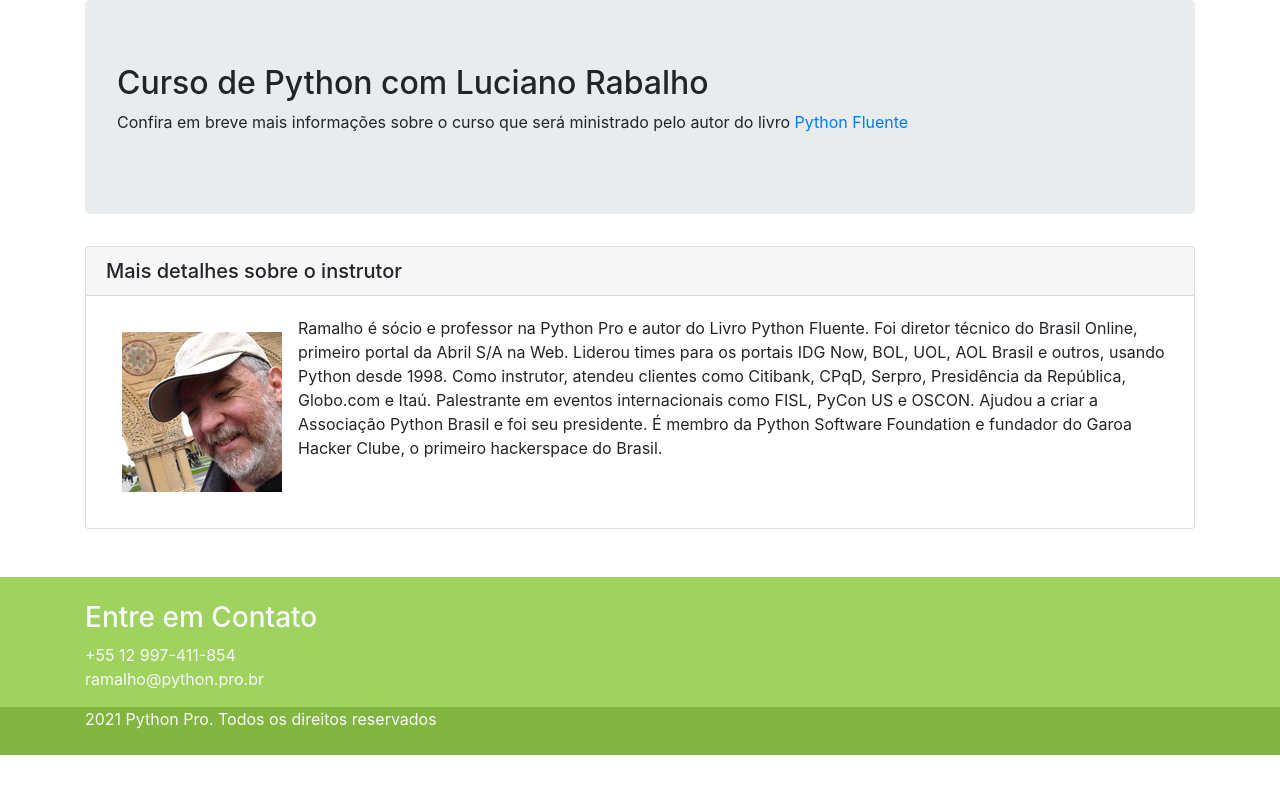
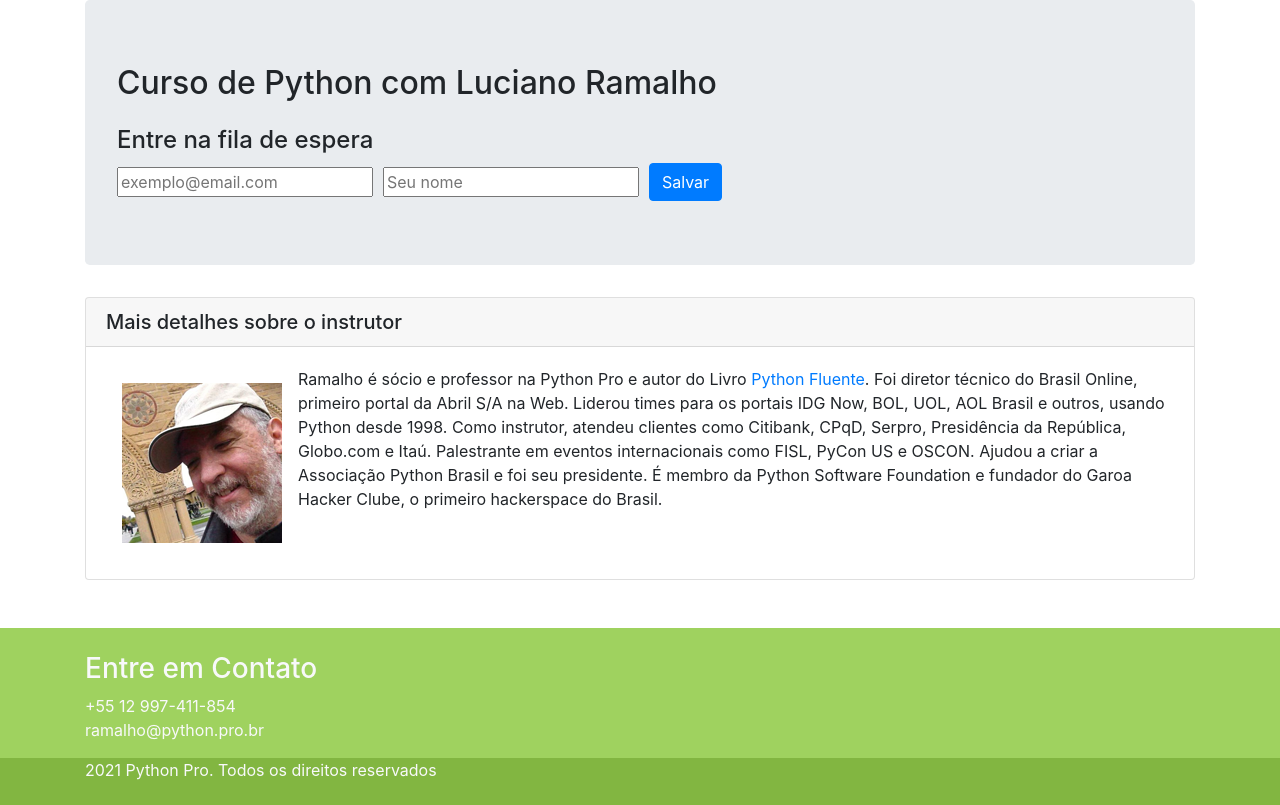
Before and after one commit to HenriqueCCdA/cursoDjangoDevPro, a Django app: page / in a window 1280 px wide. Shown: the part 56-861 px from the top of the page. Before the commit the page ends 811 px from the top, so only its background shows below. Run offline with Django 3.2, Linux system fonts and the light colour scheme; some libraries are stand-ins or nearby versions.

Commit message:
Criação da lista de espera com o mailchimp
close #77

```diff
--- a/pypro/base/templates/base/home.html
+++ b/pypro/base/templates/base/home.html
@@ -40,16 +40,46 @@
         <div class="col-md-12">
 
             <div class="jumbotron">
-                <h2>
-                    Curso de Python com Luciano Rabalho
-                </h2>
-                <p>
-                    Confira em breve mais informações sobre o curso que será
-                    ministrado pelo autor do livro
-                    <a href="https://www.oreilly.com/library/view/fluent-python/9781491946237/"
-                       target="_blank"> Python Fluente</a>
-                </p>
+                <h2>Curso de Python com Luciano Ramalho</h2>
+                <h4 class="mt-4">Entre na fila de espera</h4>
+
+                <form action="https://gmail.us5.list-manage.com/subscribe/post?u=ddb4a735ff33ee786ce2bc5af&amp;id=a1680cef33"
+                      method="post" id="mc-embedded-subscribe-form"
+                      name="mc-embedded-subscribe-form" class="flow-row align-items-center"
+                      target="_blank" novalidate>
+                    <div class="form-row align-items-center">
+                        <div class="col-auto">
+                            <label class="sr-only" for="mce-EMAIL">Email</label>
+                            <input type="email" value="" name="EMAIL"
+                                   class="form control" id="mce-EMAIL"
+                                   placeholder="exemplo@email.com">
+                        </div>
+                        <div class="col-auto">
+                            <label class="sr-only" for="mce-FNAME">Email</label>
+                            <input type="text" value="" name="FNAME"
+                                   class="form control required" id="mce-FNAME" placeholder="Seu nome">
+                        </div>
+
+                        <!-- real people should not fill this in and expect good things - do not remove this or risk form bot signups-->
+                        <div style="position: absolute; left: -5000px;"
+                             aria-hidden="true"><input type="text"
+                                                       name="b_ddb4a735ff33ee786ce2bc5af_a1680cef33"
+                                                       tabindex="-1"
+                                                       value=""></div>
+
+                         <div class="col-auto">
+                            <input type="submit"
+                                    value="Salvar"
+                                    name="subscribe"
+                                    id="mc-embedded-subscribe"
+                                    class="btn btn-primary">
+                        </div>
+                    </div>
+                </form>
+
             </div>
+
+
             <div class="card">
                 <h5 class="card-header">
                     Mais detalhes sobre o instrutor
@@ -60,7 +90,10 @@
                              alt="Foto de Luciano Rabalho"
                              class="img-thumbmail float-left m-3"/>
                         Ramalho é sócio e professor na Python Pro e autor do
-                        Livro Python Fluente. Foi diretor técnico do Brasil
+                        Livro <a
+                            href="https://www.oreilly.com/library/view/fluent-python/9781491946237/"
+                            target="_blank"> Python Fluente</a>. Foi diretor
+                        técnico do Brasil
                         Online, primeiro portal da Abril S/A na Web. Liderou
                         times para os portais IDG Now, BOL, UOL, AOL Brasil e
                         outros, usando Python desde 1998. Como instrutor,
```
